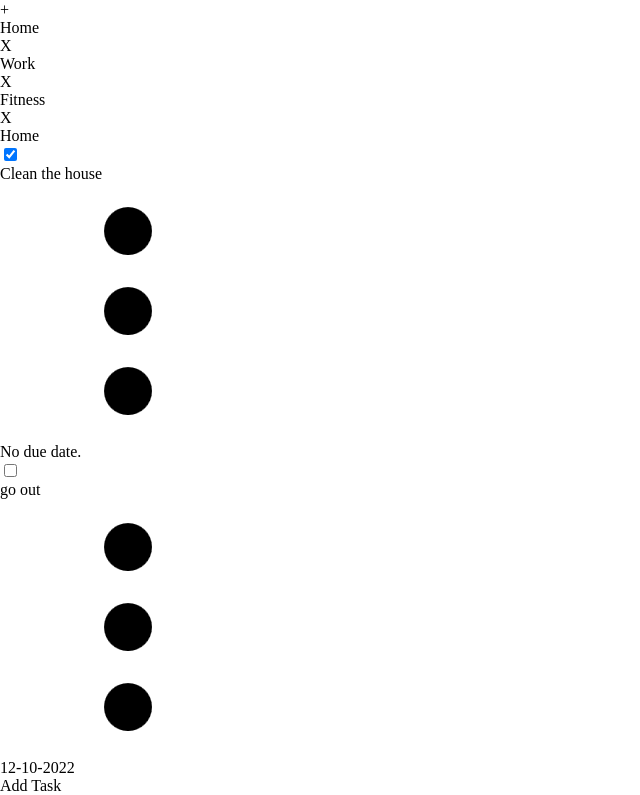
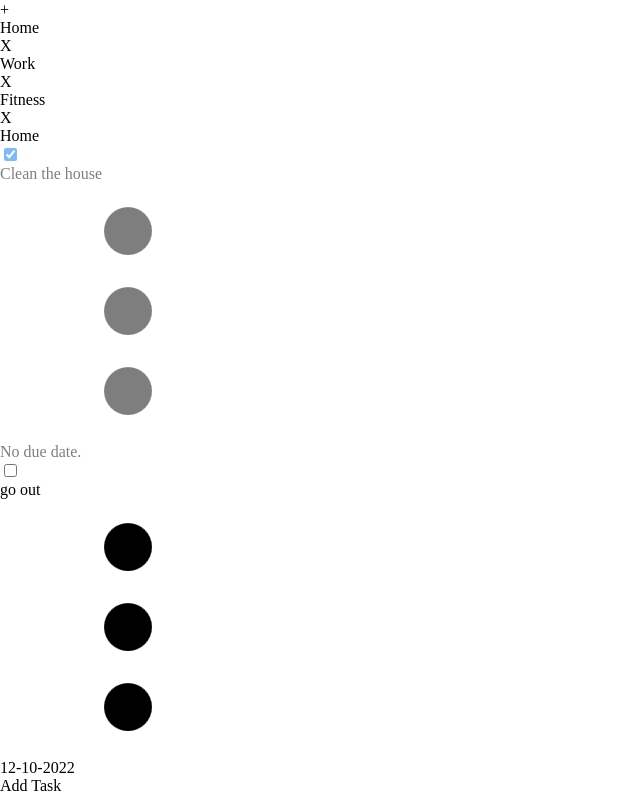
Before and after one commit to xhjayoub/To-do-list, a website built with webpack: page src/template.html in a window 1280 px wide. Both pictures are taken after a click on the checkbox 10 px from the left and 233 px from the top of the page. Shown: the part 79-874 px from the top of the page, without its empty margins (0-640 px from the left). Built offline with nearby package versions, Linux system fonts and the light colour scheme.

Commit message:
Add style to done and undone tasks

```diff
--- a/src/styles.css
+++ b/src/styles.css
@@ -23,3 +23,9 @@ body {
     height: 100vh;
     margin: 0;
 }
+.done {
+    opacity: 50%;
+}
+.task, .done {
+    transition: 0.5s;
+}
```
